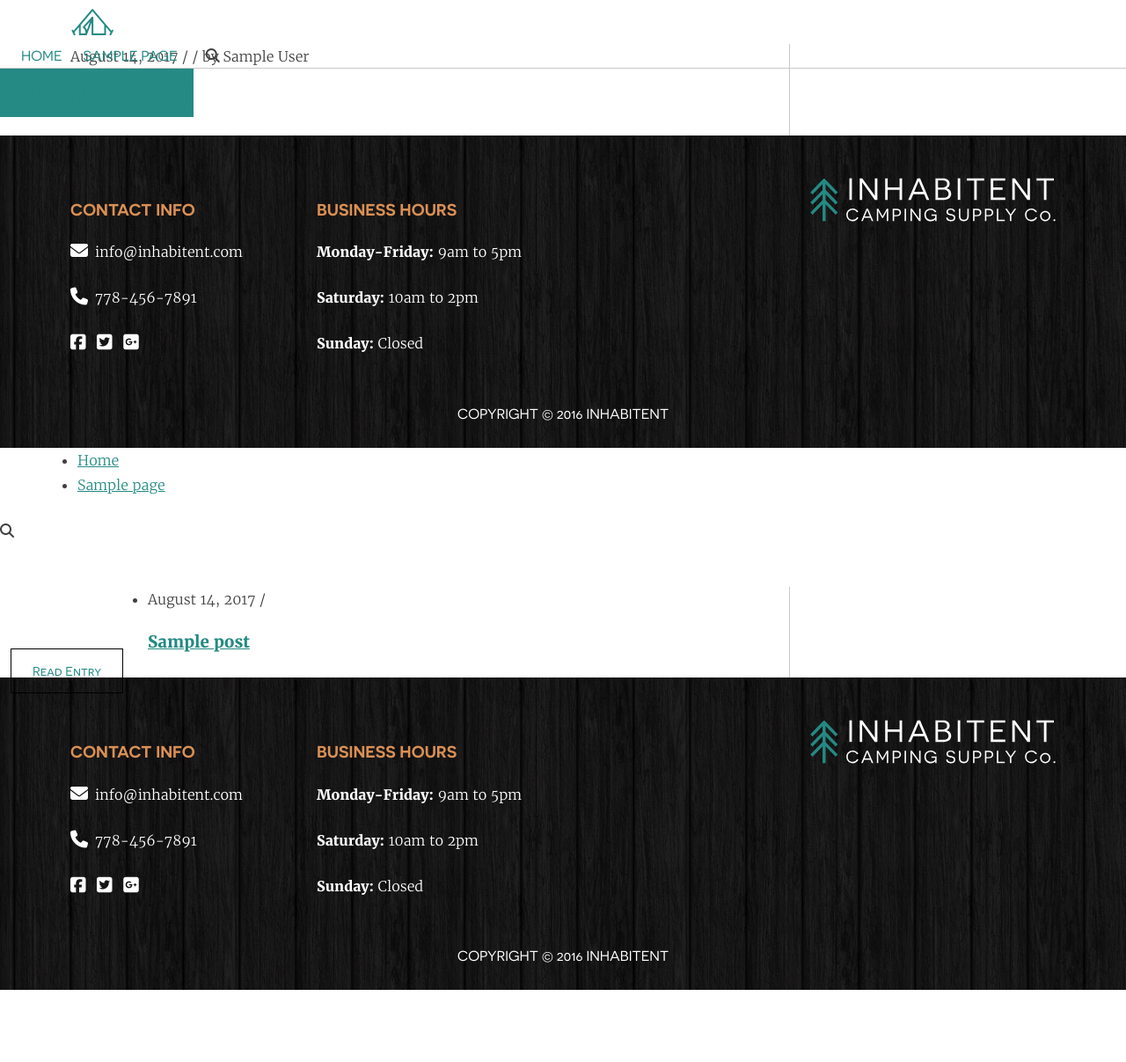
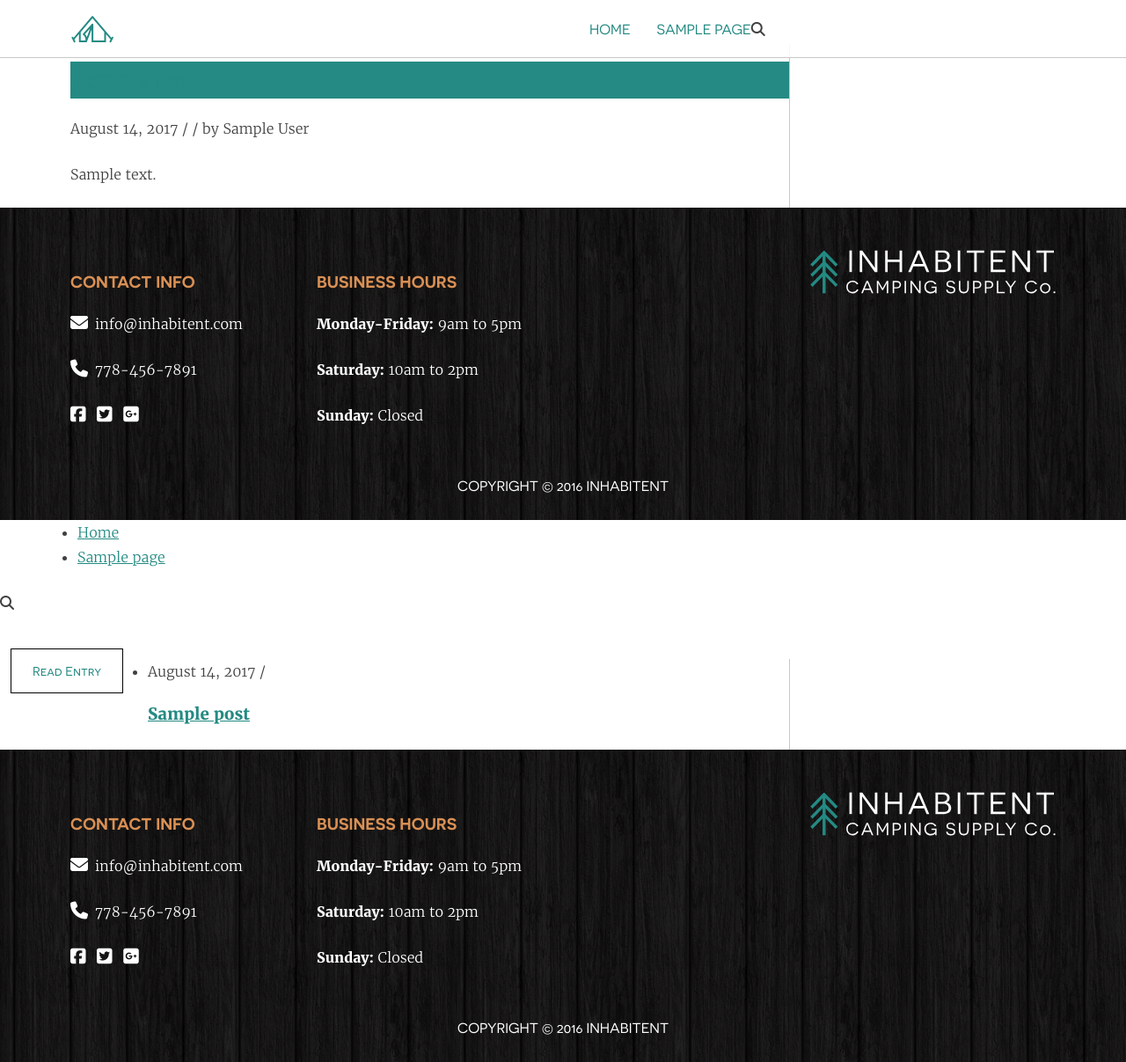
Before and after one commit to mariesarabia/Project-4-Inhabitent, a WordPress theme: template themes/inhabitent/home.php in a window 1280 px wide. Shown: the whole page at 88% size. Before the commit the page ends 1125 px from the top, so only its background shows below. Run offline with PHP 8.4 and a stand-in for WordPress, Linux system fonts and the light colour scheme; the site name, menu and one post (Sample post) are stand-ins, and other content is empty; some libraries are stand-ins or nearby versions.

Commit message:
worked on navigation bar styling, made revisions to javascript

```diff
--- a/themes/inhabitent/archive-product.php
+++ b/themes/inhabitent/archive-product.php
@@ -14,7 +14,6 @@ get_header(); ?>
 		<?php if ( have_posts() ) : ?>
 
 			<header class="page-header">
-			<!-- <h1 class="page-title">Shop Stuff</h1> -->
 			<ul class="product-type-list"><?php
 					the_archive_title( '<h1 class="page-title">', '</h1>' );
 					$terms = get_terms( array(
--- a/themes/inhabitent/js/main.js
+++ b/themes/inhabitent/js/main.js
@@ -1,3 +1,5 @@
+//SEARCH TOGGLE
+
 (function( $ ) {
  $('.search-toggle').on('click', function(){
      $('.search-field').toggle('slow');
@@ -12,3 +14,12 @@
  });
 
 })( jQuery );
+
+//MENU
+
+(function ( $ ) {
+    $(document).scroll(function () {
+      var $nav = $('.navbar-fixed-top');
+      $nav.toggleClass('scrolled', $(this).scrollTop() > $nav.height());
+    });
+  });
--- a/themes/inhabitent/sass/_content.scss
+++ b/themes/inhabitent/sass/_content.scss
@@ -56,15 +56,16 @@
 
 //all pages
 
+
+
 .home .site-content,
-.about .site-content {
+.page-template-about .site-content {
 	padding-top: 0;
 }
 
-.site-content:not(home),
-.site-content:not(home)
- {
-
+.page-template-default .site-content,
+.tax-product-type .site-content {
+	padding-top: 50px;
 }
 
 
@@ -215,7 +216,6 @@
 
 //SINGLE PRODUCT PAGE
 
-.single-product
 
 .single-product .site-content {
 	width: 1120px;
@@ -254,7 +254,6 @@
 //ERROR 404 PAGE
 
 .error404 {
-
 	.page-title {
 		text-transform: uppercase;
 		font-family: $font__header;
@@ -301,66 +300,72 @@
 
 //NAVIGATION BAR
 
+
 .site-header {
+	position: fixed;
+	z-index: 99999;
 	margin-left: auto;
 	margin-right: auto;
+	width: 100%;
 	border-bottom: 1px solid $color__rule;
-	position: fixed;
-	width: 100%;
-	z-index: 999;
-
-	.fieldset {
-		border: none
-	}
-}
+	background-color: hsla(0, 0%, 100%, 0.85);
+	padding: 0.5rem 0;
 
 	.container {
 		width: 1120px;
 		display: flex;
 		justify-content: space-between;
 	}
+}
 
 .main-navigation {
-	display: flex;
 	font-family: $font__header;
 	text-transform: uppercase;
 	align-content: flex-end;
-
-
-		.main-navigation-container {
-			align-content: flex-end;
-		}
-
-		ul.menu {
-			list-style: none;
-
+	width: 50%;
 		li {
-					padding-left: 1.5rem;
+			font-style: bold;
+			font-weight: normal;
 		}
 
 }
 
-		.search-toggle {
-			padding-left: 2rem;
-		}
-}
-
 .site-branding {
-	align-content: flex-start;
-
-}
-
 	.tent-logo {
 		width: 50px;
 		height: 33px;
 	}
-
-.search-container {
-	display: inline-block;
 }
 
-.fa-search {
-	line-height: 1;
+
+
+
+
+// .navbar-fixed-top.scrolled {
+// 	background-color: #fff !important;
+// 	transition: background-color 200ms linear;
+//   }
+
+
+
+
+
+
+//SEARCH RESULTS PAGE
+
+.search-results {
+	.page-title {
+		text-transform: uppercase;
+		font-family: $font__header;
+		font-size: 2.4rem;
+		letter-spacing: 2px;
+
+	.entry-title a {
+			font-family: $font__main;
+			font-size: 2rem;
+			text-decoration: none;
+			color: $color__link;
+
 	}
-
-.search-field { display:none; }
+	}
+}
--- a/themes/inhabitent/sass/_page-templates.scss
+++ b/themes/inhabitent/sass/_page-templates.scss
@@ -323,8 +323,8 @@
 }
 
 .product-box {
+	width: 23%;
 	flex: 0 1 23%;
-	width: 23%;
 	margin-bottom: 1.5rem;
 	border: 1px solid $color__rule;
 		h2 {
@@ -342,7 +342,6 @@
 	left: 50%;
 }
 
-//
 
 //ARCHIVE PRODUCTS PAGE
 
@@ -380,7 +379,6 @@
 			}
 	}
 }
-
 
 
 .post-type-archive,
@@ -436,27 +434,26 @@
 
 
 
+// JOURNAL
 
 
+.blog {
+	entry-header {
+		position: relative;
 
-
-
-
-
-
-// JOURNAL
-
-.blog .entry-header h2 {
+		h2 {
 			background-color: $color__link;
 			color: $color__reverse;
 			font-family: $font__header;
 			text-transform: uppercase;
 			font-size: 2rem;
 			left: 0;
-	// margin: 0.75rem 1.5rem; need this?
 			position: absolute;
-		a {
-			text-decoration: none;
+		}
+		}
 	}
 
+	.img {
+		height: auto;
+		max-width: 100%;
 	}
--- a/themes/inhabitent/sass/_variables.scss
+++ b/themes/inhabitent/sass/_variables.scss
@@ -27,6 +27,9 @@ $color__background-pre: #eee;
 $color__background-ins: #fff9c0;
 $color__border-abbr: #666;
 
+$color__grey-brand: #a1a1a1;
+$color__yellow-brand: #f0e4d1;
+$color__grey-medium: #808080;
 
 
 
--- a/themes/inhabitent/style.css
+++ b/themes/inhabitent/style.css
@@ -729,8 +729,12 @@ a {
   display: block; }
 
 .home .site-content,
-.about .site-content {
+.page-template-about .site-content {
   padding-top: 0; }
+
+.page-template-default .site-content,
+.tax-product-type .site-content {
+  padding-top: 50px; }
 
 .page-template-default:not(.home) .site-content,
 .blog .site-content,
@@ -850,7 +854,6 @@ a {
   text-align: center;
   font-size: 2.5rem; }
 
-.single-product
 .single-product .site-content {
   width: 1120px;
   margin-left: auto;
@@ -914,16 +917,15 @@ a {
   padding-bottom: 3rem; }
 
 .site-header {
+  position: fixed;
+  z-index: 99999;
   margin-left: auto;
   margin-right: auto;
+  width: 100%;
   border-bottom: 1px solid #c8c8c8;
-  position: fixed;
-  width: 100%;
-  z-index: 999; }
-  .site-header .fieldset {
-    border: none; }
-
-.container {
+  background-color: rgba(255, 255, 255, 0.85);
+  padding: 0.5rem 0; }
+  .site-header .container {
     width: 1120px;
     display: -ms-flexbox;
     display: flex;
@@ -931,38 +933,29 @@ a {
         justify-content: space-between; }
 
 .main-navigation {
-  display: -ms-flexbox;
-  display: flex;
   font-family: Novecentosanswide, sans-serif;
   text-transform: uppercase;
   -ms-flex-line-pack: end;
-      align-content: flex-end; }
-  .main-navigation .main-navigation-container {
-    -ms-flex-line-pack: end;
-        align-content: flex-end; }
-  .main-navigation ul.menu {
-    list-style: none; }
-    .main-navigation ul.menu li {
-      padding-left: 1.5rem; }
-  .main-navigation .search-toggle {
-    padding-left: 2rem; }
+      align-content: flex-end;
+  width: 50%; }
+  .main-navigation li {
+    font-style: bold;
+    font-weight: normal; }
 
-.site-branding {
-  -ms-flex-line-pack: start;
-      align-content: flex-start; }
-
-.tent-logo {
+.site-branding .tent-logo {
   width: 50px;
   height: 33px; }
 
-.search-container {
-  display: inline-block; }
-
-.fa-search {
-  line-height: 1; }
-
-.search-field {
-  display: none; }
+.search-results .page-title {
+  text-transform: uppercase;
+  font-family: Novecentosanswide, sans-serif;
+  font-size: 2.4rem;
+  letter-spacing: 2px; }
+  .search-results .page-title .entry-title a {
+    font-family: Merriweather, serif;
+    font-size: 2rem;
+    text-decoration: none;
+    color: #248A83; }
 
 /*--------------------------------------------------------------
 # Media
@@ -1292,9 +1285,9 @@ object {
   margin-right: auto; }
 
 .product-box {
+  width: 23%;
   -ms-flex: 0 1 23%;
       flex: 0 1 23%;
-  width: 23%;
   margin-bottom: 1.5rem;
   border: 1px solid #c8c8c8; }
   .product-box h2 {
@@ -1388,7 +1381,9 @@ object {
   position: relative;
   z-index: 1; }
 
-.blog .entry-header h2 {
+.blog entry-header {
+  position: relative; }
+  .blog entry-header h2 {
     background-color: #248A83;
     color: #fff;
     font-family: Novecentosanswide, sans-serif;
@@ -1396,5 +1391,7 @@ object {
     font-size: 2rem;
     left: 0;
     position: absolute; }
-  .blog .entry-header h2 a {
-    text-decoration: none; }
+
+.img {
+  height: auto;
+  max-width: 100%; }
```
Also changed, not shown: themes/inhabitent/header.php (+7 -6 lines), themes/inhabitent/build/css/style.min.css, 1 other file. Lines whose indentation alone changed are shown as unchanged.
